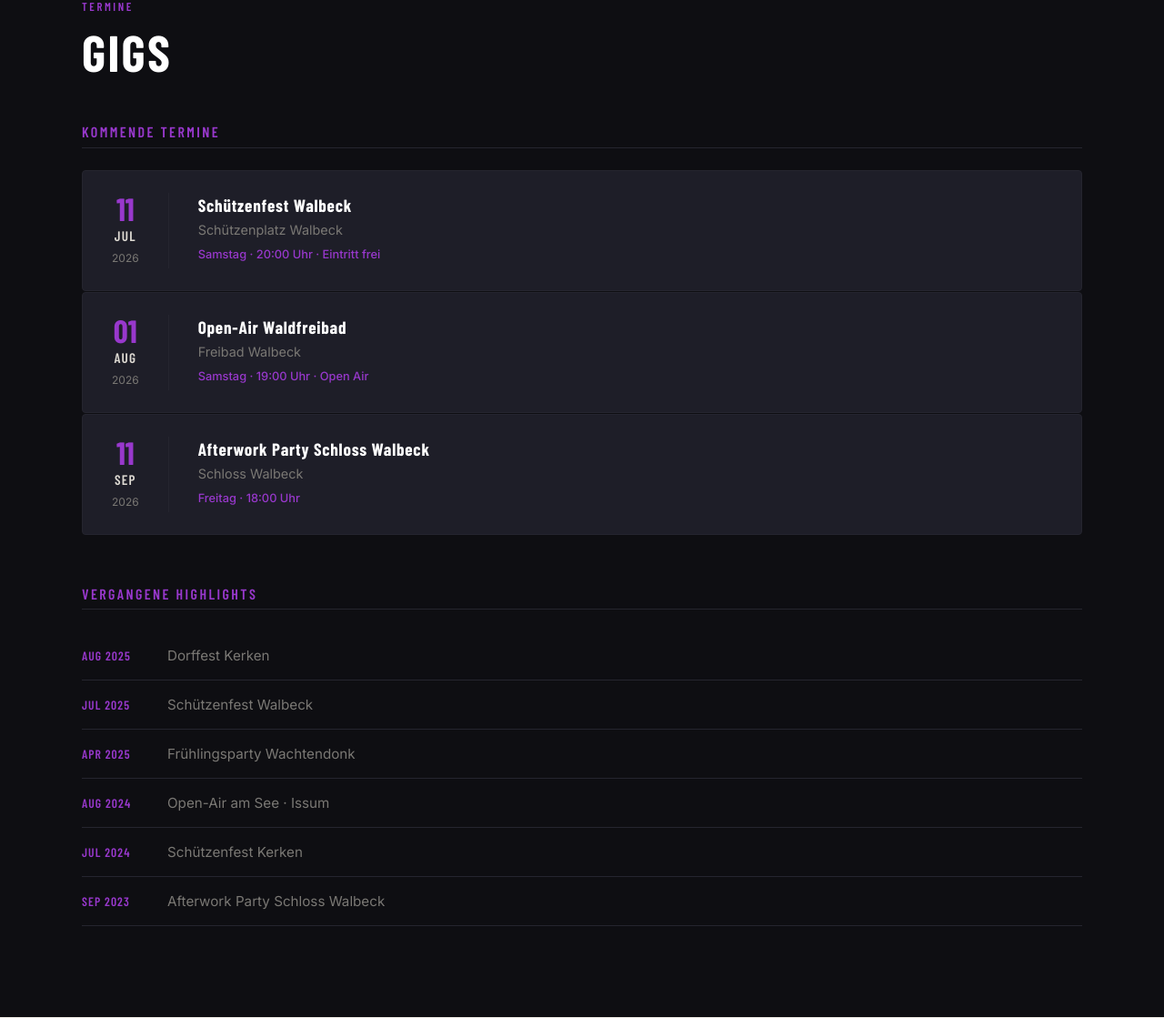
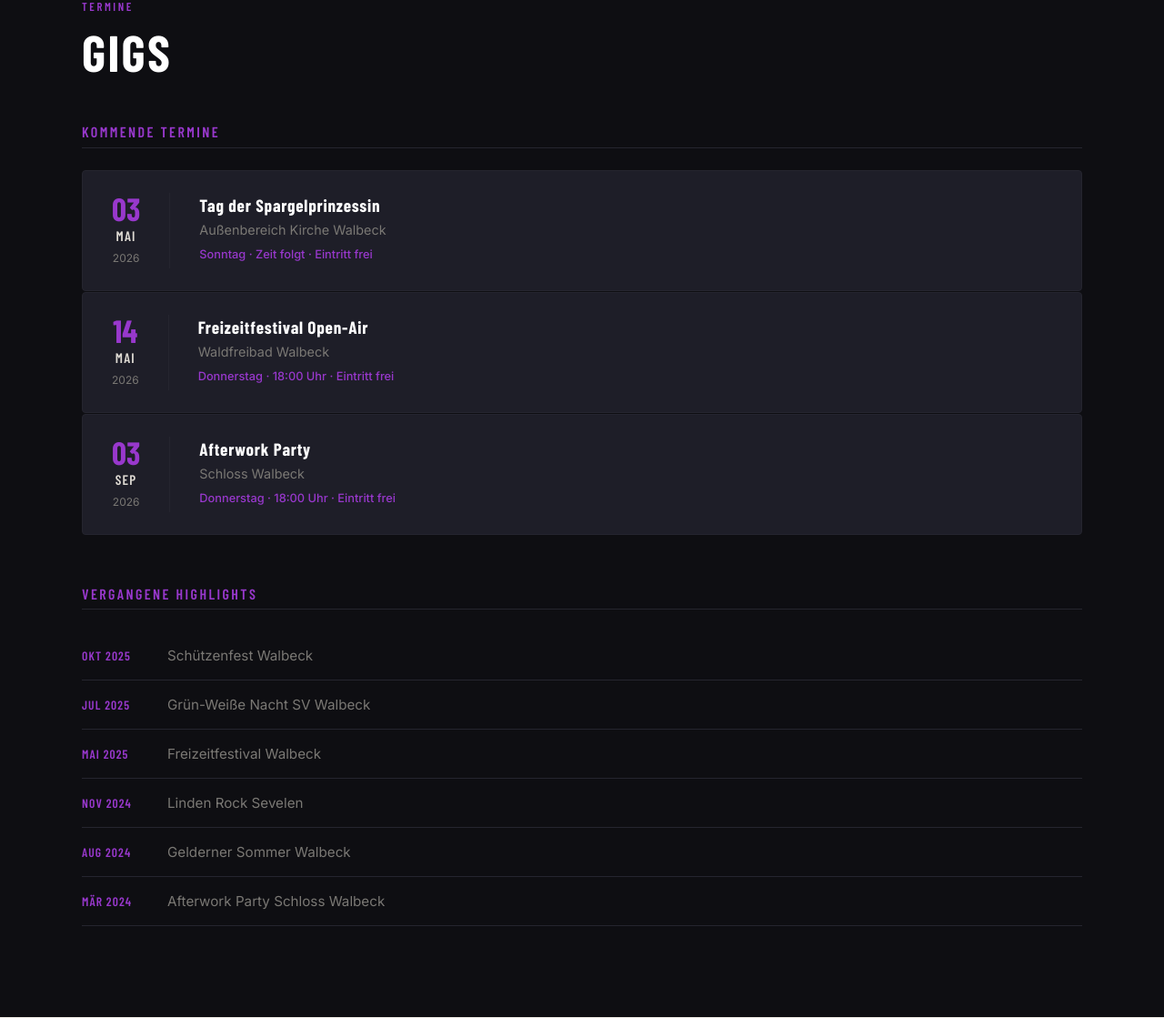
Before and after one commit to noahrsn/Liminal-V-App, a Flask app: page / in a window 1280 px wide. Shown: the part 3118-4237 px from the top of the page at 91% size. Run offline with Flask 3, Linux system fonts and the light colour scheme; some web fonts are replaced.

Commit message:
Neue Webapp

```diff
--- a/templates/index.html
+++ b/templates/index.html
@@ -3,7 +3,7 @@
 <head>
   <meta charset="UTF-8" />
   <meta name="viewport" content="width=device-width, initial-scale=1.0" />
-  <meta name="description" content="Liminal V – Die Coverband vom Niederrhein. Für Schützenfeste, Dorffeste, Open-Air-Events und Partys. Jetzt buchen!" />
+  <meta name="description" content="Liminal V – Die Coverband vom Niederrhein. Für Schützenfeste, Dorffeste, Open-Air-Events und Partys. Jetzt anfragen!" />
   <title>Liminal V – Coverband vom Niederrhein</title>
   <link rel="preconnect" href="https://fonts.googleapis.com" />
   <link rel="preconnect" href="https://fonts.gstatic.com" crossorigin />
@@ -26,7 +26,7 @@
         <li><a href="#gigs" class="nav__link">Gigs</a></li>
         <li><a href="#setlist" class="nav__link">Setlist</a></li>
         <li><a href="#galerie" class="nav__link">Galerie</a></li>
-        <li><a href="#kontakt" class="nav__link nav__link--cta">Buchen</a></li>
+        <li><a href="#kontakt" class="nav__link nav__link--cta">Anfragen</a></li>
         <li class="nav__social-item">
           <a href="https://www.instagram.com/liminalv_band" target="_blank" rel="noopener" class="nav__instagram" aria-label="Liminal V auf Instagram">
             <svg xmlns="http://www.w3.org/2000/svg" width="22" height="22" viewBox="0 0 24 24" fill="none" stroke="currentColor" stroke-width="1.8" stroke-linecap="round" stroke-linejoin="round" aria-hidden="true">
@@ -69,9 +69,9 @@
   ====================================================== -->
   <section class="hero-cta">
     <div class="container">
-      <span class="hero-cta__label">Buchungsanfrage</span>
+      <span class="hero-cta__label">Anfrage</span>
       <h2 class="hero-cta__headline">Dein Event.<br /><em>Unser Sound.</em></h2>
-      <a href="#kontakt" class="btn btn--primary">Jetzt buchen</a>
+      <a href="#kontakt" class="btn btn--primary">Jetzt anfragen</a>
     </div>
   </section>
 
@@ -194,40 +194,40 @@
 
           <article class="gig-card">
             <div class="gig-card__date">
-              <span class="gig-card__day">11</span>
-              <span class="gig-card__month">Jul</span>
+              <span class="gig-card__day">03</span>
+              <span class="gig-card__month">Mai</span>
               <span class="gig-card__year">2026</span>
             </div>
             <div class="gig-card__info">
-              <h4 class="gig-card__title">Schützenfest Walbeck</h4>
-              <p class="gig-card__location">Schützenplatz Walbeck</p>
-              <p class="gig-card__meta">Samstag · 20:00 Uhr · Eintritt frei</p>
+              <h4 class="gig-card__title">Tag der Spargelprinzessin</h4>
+              <p class="gig-card__location">Außenbereich Kirche Walbeck</p>
+              <p class="gig-card__meta">Sonntag · Zeit folgt · Eintritt frei</p>
             </div>
           </article>
 
           <article class="gig-card">
             <div class="gig-card__date">
-              <span class="gig-card__day">01</span>
-              <span class="gig-card__month">Aug</span>
+              <span class="gig-card__day">14</span>
+              <span class="gig-card__month">Mai</span>
               <span class="gig-card__year">2026</span>
             </div>
             <div class="gig-card__info">
-              <h4 class="gig-card__title">Open-Air Waldfreibad</h4>
-              <p class="gig-card__location">Freibad Walbeck</p>
-              <p class="gig-card__meta">Samstag · 19:00 Uhr · Open Air</p>
+              <h4 class="gig-card__title">Freizeitfestival Open-Air</h4>
+              <p class="gig-card__location">Waldfreibad Walbeck</p>
+              <p class="gig-card__meta">Donnerstag · 18:00 Uhr · Eintritt frei</p>
             </div>
           </article>
 
           <article class="gig-card">
             <div class="gig-card__date">
-              <span class="gig-card__day">11</span>
+              <span class="gig-card__day">03</span>
               <span class="gig-card__month">Sep</span>
               <span class="gig-card__year">2026</span>
             </div>
             <div class="gig-card__info">
-              <h4 class="gig-card__title">Afterwork Party Schloss Walbeck</h4>
+              <h4 class="gig-card__title">Afterwork Party</h4>
               <p class="gig-card__location">Schloss Walbeck</p>
-              <p class="gig-card__meta">Freitag · 18:00 Uhr</p>
+              <p class="gig-card__meta">Donnerstag · 18:00 Uhr · Eintritt frei</p>
             </div>
           </article>
 
@@ -238,12 +238,12 @@
       <div class="gigs__block gigs__block--past">
         <h3 class="gigs__subtitle">Vergangene Highlights</h3>
         <ul class="gigs__past-list">
-          <li class="gig-past"><span class="gig-past__date">Aug 2025</span><span class="gig-past__name">Dorffest Kerken</span></li>
-          <li class="gig-past"><span class="gig-past__date">Jul 2025</span><span class="gig-past__name">Schützenfest Walbeck</span></li>
-          <li class="gig-past"><span class="gig-past__date">Apr 2025</span><span class="gig-past__name">Frühlingsparty Wachtendonk</span></li>
-          <li class="gig-past"><span class="gig-past__date">Aug 2024</span><span class="gig-past__name">Open-Air am See · Issum</span></li>
-          <li class="gig-past"><span class="gig-past__date">Jul 2024</span><span class="gig-past__name">Schützenfest Kerken</span></li>
-          <li class="gig-past"><span class="gig-past__date">Sep 2023</span><span class="gig-past__name">Afterwork Party Schloss Walbeck</span></li>
+          <li class="gig-past"><span class="gig-past__date">Okt 2025</span><span class="gig-past__name">Schützenfest Walbeck</span></li>
+          <li class="gig-past"><span class="gig-past__date">Jul 2025</span><span class="gig-past__name">Grün-Weiße Nacht SV Walbeck</span></li>
+          <li class="gig-past"><span class="gig-past__date">Mai 2025</span><span class="gig-past__name">Freizeitfestival Walbeck</span></li>
+          <li class="gig-past"><span class="gig-past__date">Nov 2024</span><span class="gig-past__name">Linden Rock Sevelen</span></li>
+          <li class="gig-past"><span class="gig-past__date">Aug 2024</span><span class="gig-past__name">Gelderner Sommer Walbeck</span></li>
+          <li class="gig-past"><span class="gig-past__date">Mär 2024</span><span class="gig-past__name">Afterwork Party Schloss Walbeck</span></li>
         </ul>
       </div>
     </div>
@@ -330,8 +330,8 @@
   <section class="section section--light" id="kontakt">
     <div class="container">
       <div class="section__header">
-        <span class="section__label">Buchungsanfrage</span>
-        <h2 class="section__title">Buchen</h2>
+        <span class="section__label">Anfrage</span>
+        <h2 class="section__title">Anfragen</h2>
       </div>
 
       <div class="contact__layout">
@@ -417,7 +417,7 @@
           <a href="#gigs" class="footer__nav-link">Gigs</a>
           <a href="#setlist" class="footer__nav-link">Setlist</a>
           <a href="#galerie" class="footer__nav-link">Galerie</a>
-          <a href="#kontakt" class="footer__nav-link">Buchen</a>
+          <a href="#kontakt" class="footer__nav-link">Anfragen</a>
         </nav>
         <a href="https://www.instagram.com/liminalv_band" target="_blank" rel="noopener" class="footer__instagram" aria-label="Liminal V auf Instagram">
           <svg xmlns="http://www.w3.org/2000/svg" width="26" height="26" viewBox="0 0 24 24" fill="none" stroke="currentColor" stroke-width="1.6" stroke-linecap="round" stroke-linejoin="round" aria-hidden="true">
```
Also changed, not shown: events.txt (added, +13 -0 lines).
